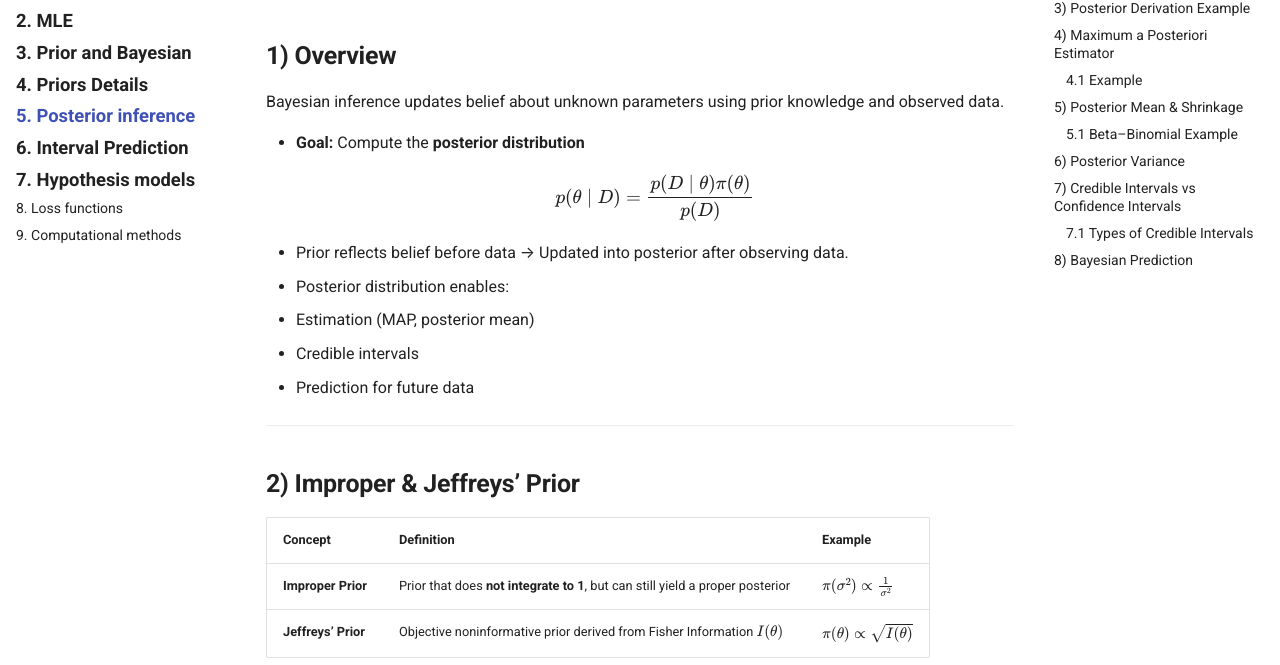
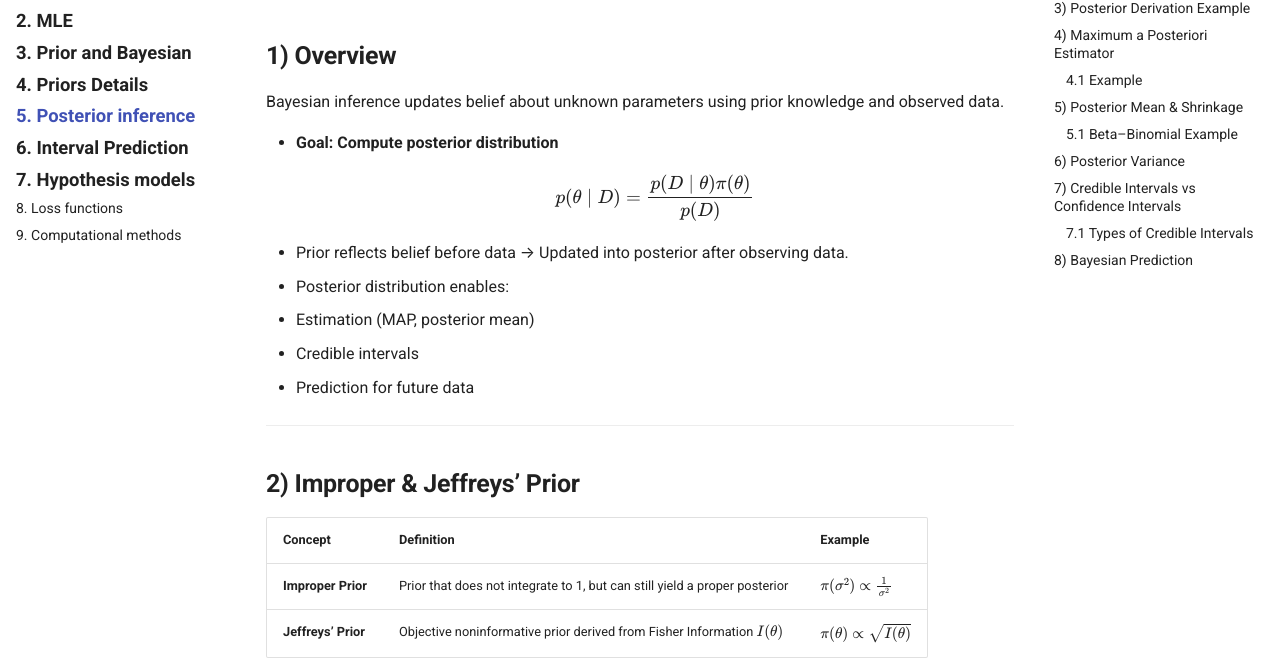
Before and after one commit to Jeongsoo-dev/ML_based_MR_CT_SeriesType_Detection, an MkDocs documentation site: the page built from docs/bayesian/lec5_posterior-inference.md, in a window 1280 px wide and 900 px high. Shown: the part 232-897 px from the top of the window. Built offline with MkDocs 1.6.1 and Material for MkDocs 9.7.7, drawn with Linux system fonts in a browser that asks for light colours.

Commit message:
Update lec5_posterior-inference.md

```diff
--- a/docs/bayesian/lec5_posterior-inference.md
+++ b/docs/bayesian/lec5_posterior-inference.md
@@ -12,7 +12,7 @@ hide:
 
 Bayesian inference updates belief about unknown parameters using prior knowledge and observed data.
 
-- **Goal:** Compute the **posterior distribution**
+- **Goal: Compute posterior distribution**
   $$
   p(\theta \mid D) = \frac{p(D \mid \theta) \pi(\theta)}{p(D)}
   $$
@@ -29,7 +29,7 @@ Bayesian inference updates belief about unknown parameters using prior knowledge
 
 | Concept | Definition | Example |
 |---------|------------|---------|
-| **Improper Prior** | Prior that does **not integrate to 1**, but can still yield a proper posterior | $\pi(\sigma^2) \propto \frac{1}{\sigma^2}$ |
+| **Improper Prior** | Prior that does not integrate to 1, but can still yield a proper posterior | $\pi(\sigma^2) \propto \frac{1}{\sigma^2}$ |
 | **Jeffreys’ Prior** | Objective noninformative prior derived from Fisher Information $I(\theta)$ | $\pi(\theta) \propto \sqrt{I(\theta)}$ |
 
 ---
```
